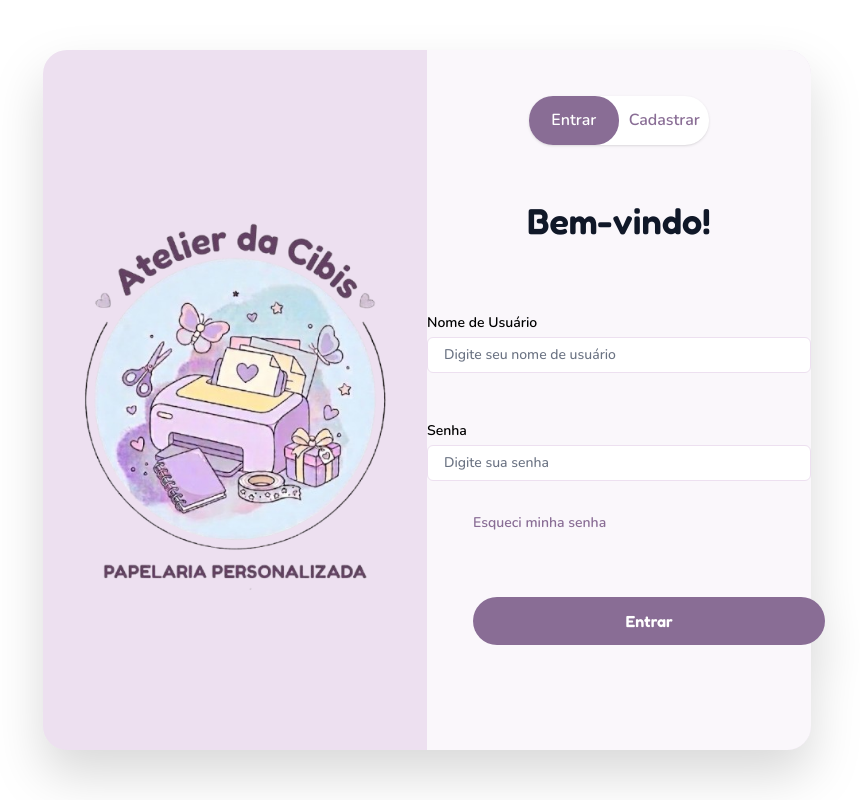
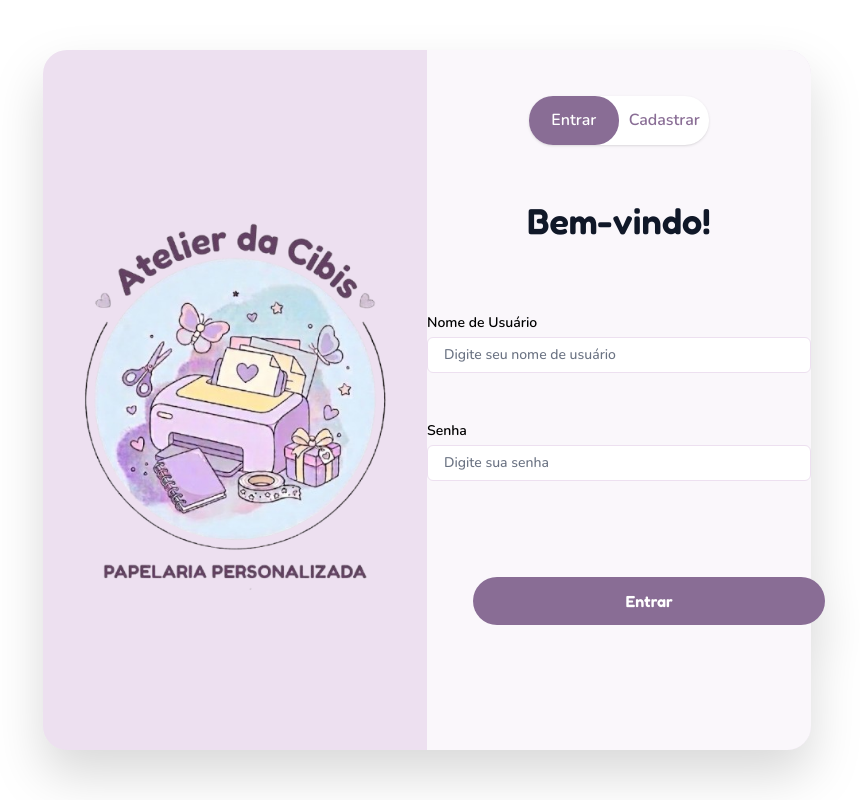
Before and after one commit to EselTech/react-vite-frontend, a React (Vite) app in the folder react-vite-frontend/: page / in a window 1280 px wide. Shown: the whole page, without its empty margins (213-1073 px from the left). Built offline with nearby package versions, Linux system fonts and the light colour scheme.

Commit message:
Retirando botão de esqueci minha senha

```diff
--- a/react-vite-frontend/src/components/CampoLogin.jsx
+++ b/react-vite-frontend/src/components/CampoLogin.jsx
@@ -73,7 +73,7 @@ export function CampoLogin(props) {
                         aoMudar={setSenha}
                         inputsBloqueados={inputsBloqueados}
                     />
-                    <p className="text-[#896D95] font-text text-left self-start text-sm -mt-4 font-semibold mb-12 cursor-pointer">Esqueci minha senha</p>
+                    <p className="text-[#896D95] font-text text-left self-start text-sm -mt-4 font-semibold mb-12 cursor-pointer"></p>
                 </div>
                 <BotaoEntrar aoClicar={entrar} texto={"Entrar"} />
             </div>
```
